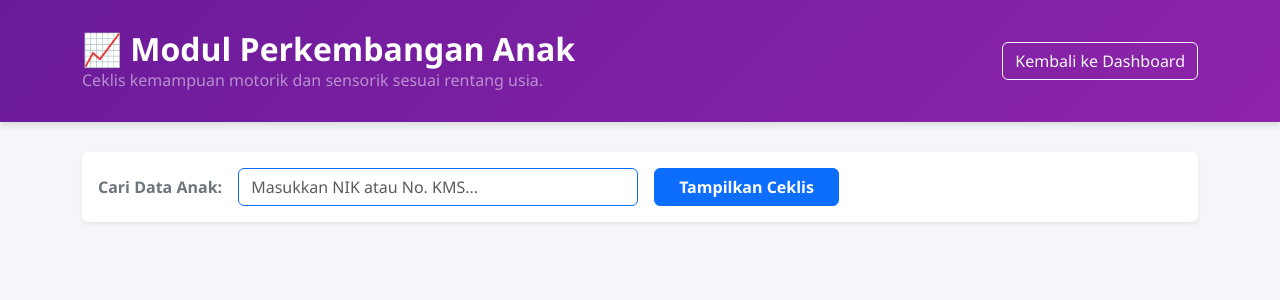
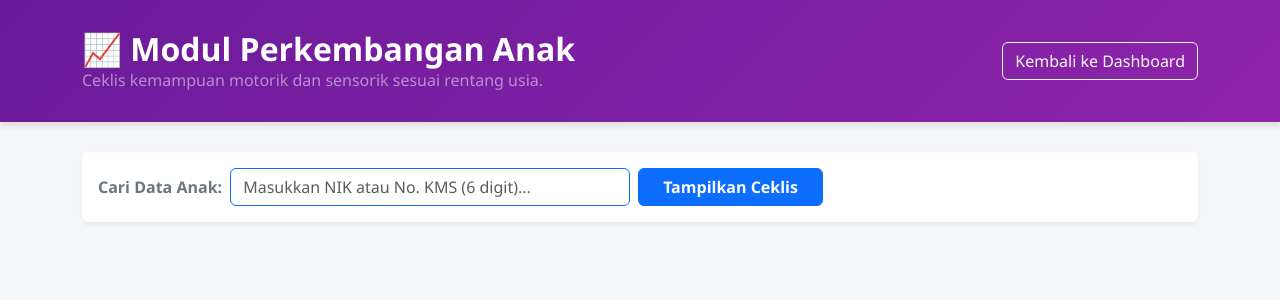
Before and after one commit to R4annnn1231/MIKADO, a Flask app: page /perkembangan in a window 1280 px wide. Shown: the top 300 px of the page. Run offline with Flask 3, Linux system fonts and the light colour scheme; the visitor is signed in with stand-in values (Sample User, id 1); data that the repository does not hold is empty.

Commit message:
Update ui_perkembangan.html

```diff
--- a/templates/ui_perkembangan.html
+++ b/templates/ui_perkembangan.html
@@ -30,17 +30,16 @@
           {% endif %}
         {% endwith %}
 
-        <!-- MESIN PENCARI (SEARCH ENGINE) ANAK -->
+        <!-- MESIN PENCARI (SEARCH ENGINE) NIK / No. KMS ATAU DROPDOWN ORTU -->
         <div class="card shadow-sm mb-4 border-0">
             <div class="card-body">
-                <form method="GET" action="/perkembangan" class="d-flex align-items-center">
-                    <label class="fw-bold me-3 text-secondary">
+                <form method="GET" action="/perkembangan" class="d-flex align-items-center flex-wrap gap-2">
+                    <label class="fw-bold text-secondary">
                         {% if role == 'ortu' %}Pilih Anak Anda:{% else %}Cari Data Anak:{% endif %}
                     </label>
 
                     {% if role == 'ortu' %}
-                        <!-- Untuk Ortu: Tetap Dropdown karena data sedikit -->
-                        <select name="cari_anak" class="form-select me-3 border-primary" required style="max-width: 400px;">
+                        <select name="cari_anak" class="form-select border-primary" required style="max-width: 400px;">
                             <option value="">-- Pilih Data Anak --</option>
                             {% for anak in daftar_anak %}
                             <option value="{{ anak.nik_anak }}" {% if nik_terpilih == anak.nik_anak %}selected{% endif %}>
@@ -49,21 +48,19 @@
                             {% endfor %}
                         </select>
                     {% else %}
-                        <!-- Untuk Admin: Engine Search NIK / KMS untuk hindari Lag Server -->
-                        <input type="text" name="cari_anak" class="form-control me-3 border-primary" placeholder="Masukkan NIK atau No. KMS..." required style="max-width: 400px;" value="{{ request.args.get('cari_anak', '') }}">
+                        <input type="text" name="cari_anak" class="form-control border-primary" placeholder="Masukkan NIK atau No. KMS (6 digit)..." required style="max-width: 400px;" value="{{ request.args.get('cari_anak', '') }}">
                     {% endif %}
 
                     <button type="submit" class="btn btn-primary px-4 fw-bold">Tampilkan Ceklis</button>
 
                     {% if role == 'admin' and nik_terpilih %}
-                        <a href="/perkembangan" class="btn btn-outline-secondary ms-2">Reset Pencarian</a>
+                        <a href="/perkembangan" class="btn btn-outline-secondary">Reset Pencarian</a>
                     {% endif %}
                 </form>
             </div>
         </div>
 
         {% if nik_terpilih and anak_terpilih %}
-        <!-- INFO ANAK YANG SEDANG DIPROSES -->
         <div class="alert alert-info shadow-sm mb-4 border-info border-start border-5">
             Berhasil menemukan data perkembangan anak: <br>
             <strong>👶 Nama: {{ anak_terpilih.nama_lengkap }}</strong> <br>
@@ -77,7 +74,6 @@
             </div>
             <div class="card-body">
                 <form method="POST" action="/perkembangan">
-                    <!-- HIDDEN INPUT untuk menjaga NIK asli saat di-submit -->
                     <input type="hidden" name="nik_anak" value="{{ nik_terpilih }}">
 
                     <div class="accordion" id="accordionPerkembangan">
```
